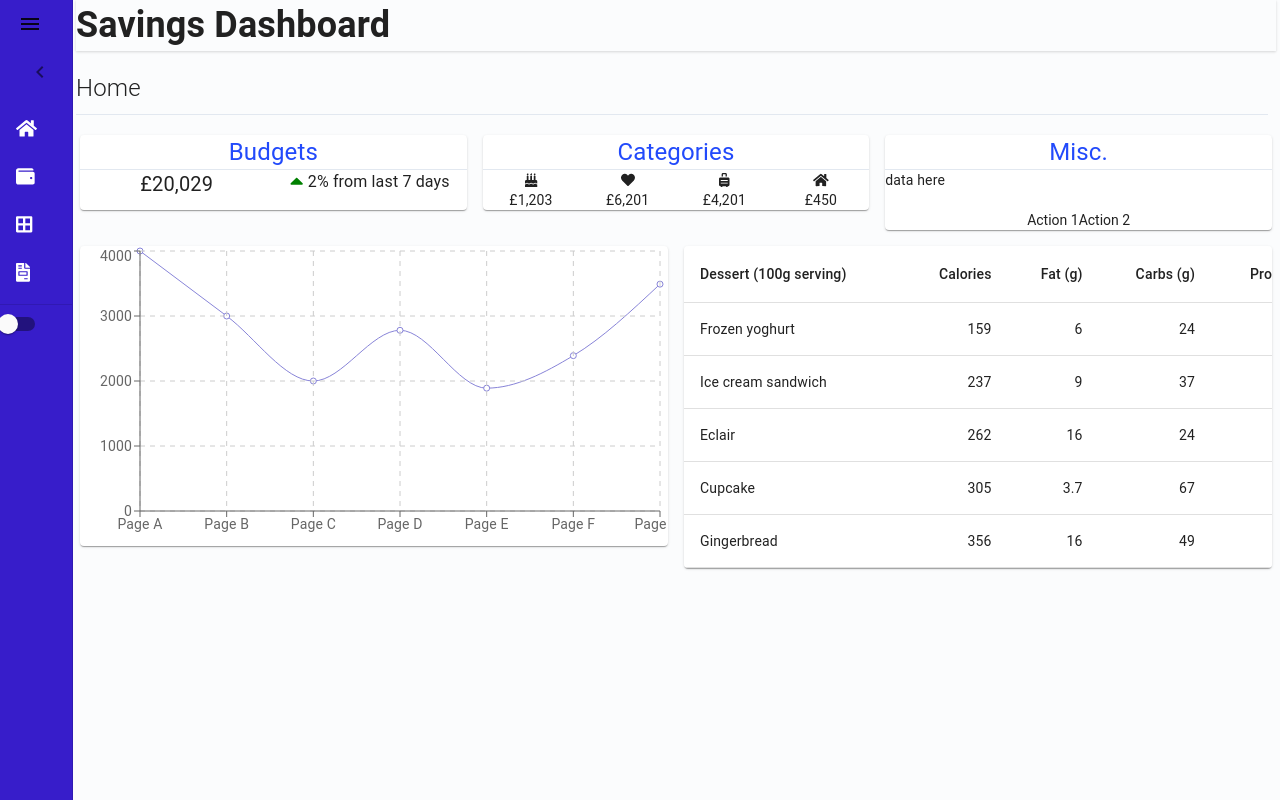
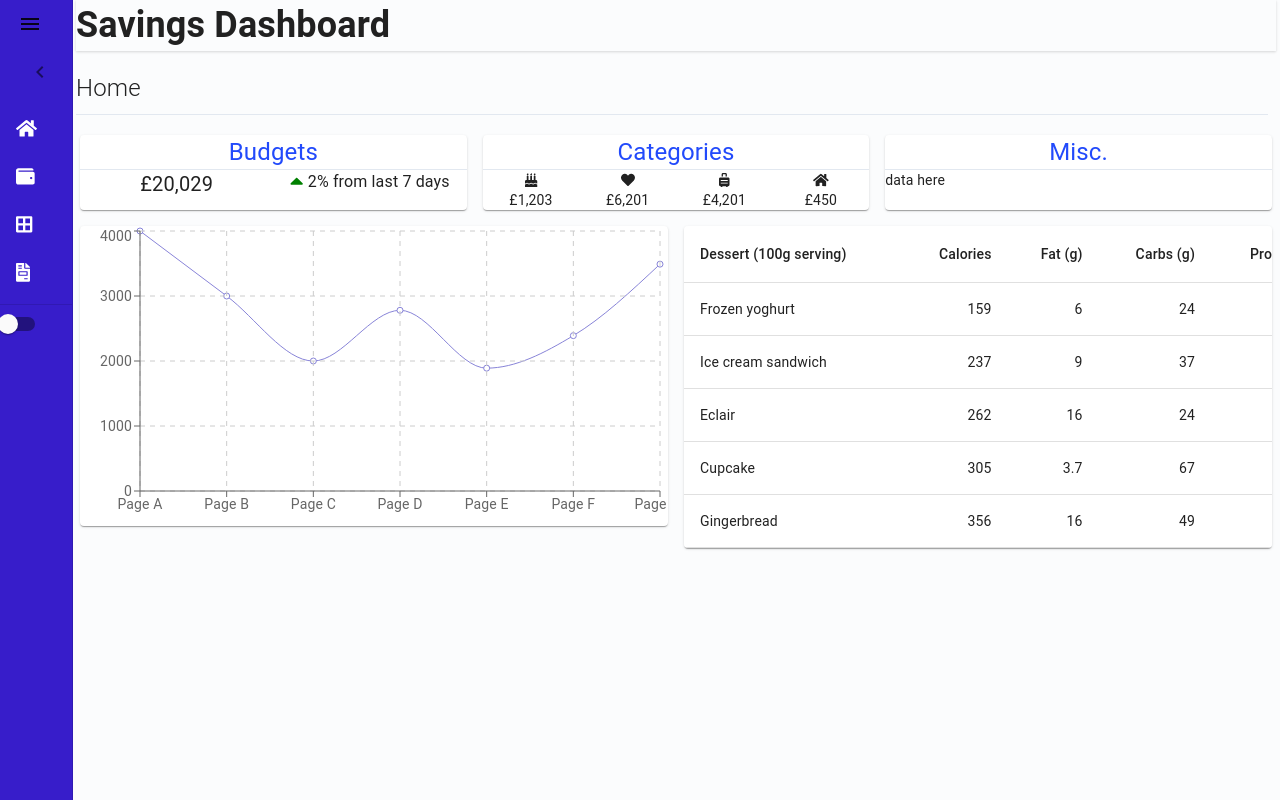
Before and after one commit to 756D6D61/New-Savings-Dashboard, a React (Create React App) app: page / in a window 1280 px wide. Built offline with nearby package versions, Linux system fonts and the light colour scheme.

Commit message:
Loading state change and Reducer changes

```diff
--- a/src/pages/Home/index.js
+++ b/src/pages/Home/index.js
@@ -1,4 +1,4 @@
-import React, { Suspense, useEffect, useState } from 'react'
+import React, { Suspense, useEffect } from 'react'
 import Page from '../../layout/Page'
 import AltGraph from '../../components/Home/Graph'
 import Table from '../../components/Home/Table'
@@ -12,18 +12,16 @@ import { budgetData, categoryData } from '../../store/actions/data.actions'
 
 const Home = () => {
 	const dispatch = useDispatch()
+	dispatch(budgetData, categoryData)
 
-	const state1 = useSelector(state => state.budgetData)
-	const state2 = useSelector(state => state.categoryData)
+	const state1 = useSelector(state => state.budget)
+	const state2 = useSelector(state => state.category)
 
-	const test = useState(budgetData)
-	const test2 = useState(categoryData)
+	console.log(state1)
+	console.log(state2)
 
-	console.log(test)
-	console.log(test2)
-
-	useEffect(() => test)
-	useEffect(() => test2)
+	useEffect(() => console.log(state1))
+	useEffect(() => console.log(state2))
 
 	return (
 		<Page>
@@ -46,12 +44,6 @@ const Home = () => {
 					<div class="w-1/3 px-2  mb-4 ">
 						<Card>
 							<MiscOverview />
-							<button onClick={() => dispatch(budgetData())}>
-								Action 1{state1}
-							</button>
-							<button onClick={() => dispatch(categoryData())}>
-								Action 2{state2}
-							</button>
 						</Card>
 					</div>
 				</div>
--- a/src/store/index.js
+++ b/src/store/index.js
@@ -1,6 +1,7 @@
 import { createStore, applyMiddleware } from 'redux'
 import thunk from 'redux-thunk'
 import rootReducer from './reducers/'
+
 export default function configureStore() {
 	return createStore(rootReducer, applyMiddleware(thunk))
 }
--- a/src/store/reducers/data.reducers.js
+++ b/src/store/reducers/data.reducers.js
@@ -3,11 +3,11 @@ import * as types from '../types'
 const initialState = {
 	category: {
 		data: [],
-		loading: false
+		loading: true
 	},
 	budget: {
 		data: [],
-		loading: false
+		loading: true
 	}
 }
 
@@ -19,7 +19,7 @@ export default (state = initialState, action) => {
 				category: {
 					...state.category,
 					data: action.payload,
-					loading: true
+					loading: false
 				}
 			}
 		case types.BUDGET_DATA:
@@ -28,7 +28,7 @@ export default (state = initialState, action) => {
 				budget: {
 					...state.budget,
 					data: action.payload,
-					loading: true
+					loading: false
 				}
 			}
 		default:
```
